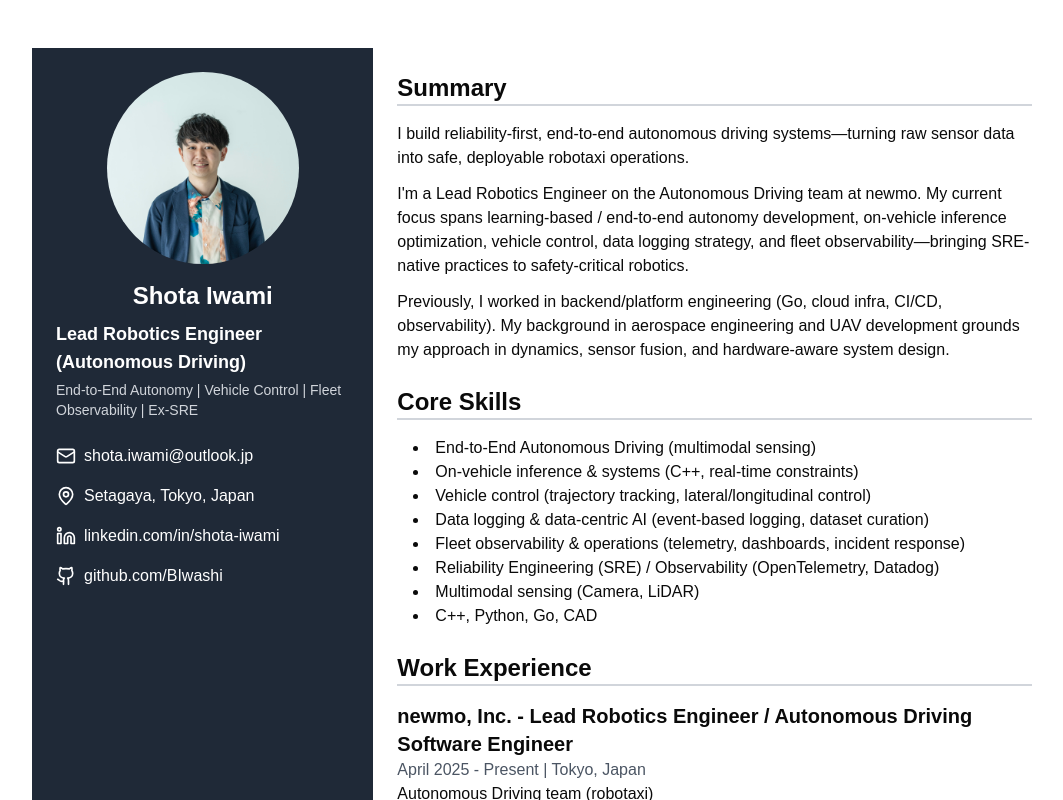
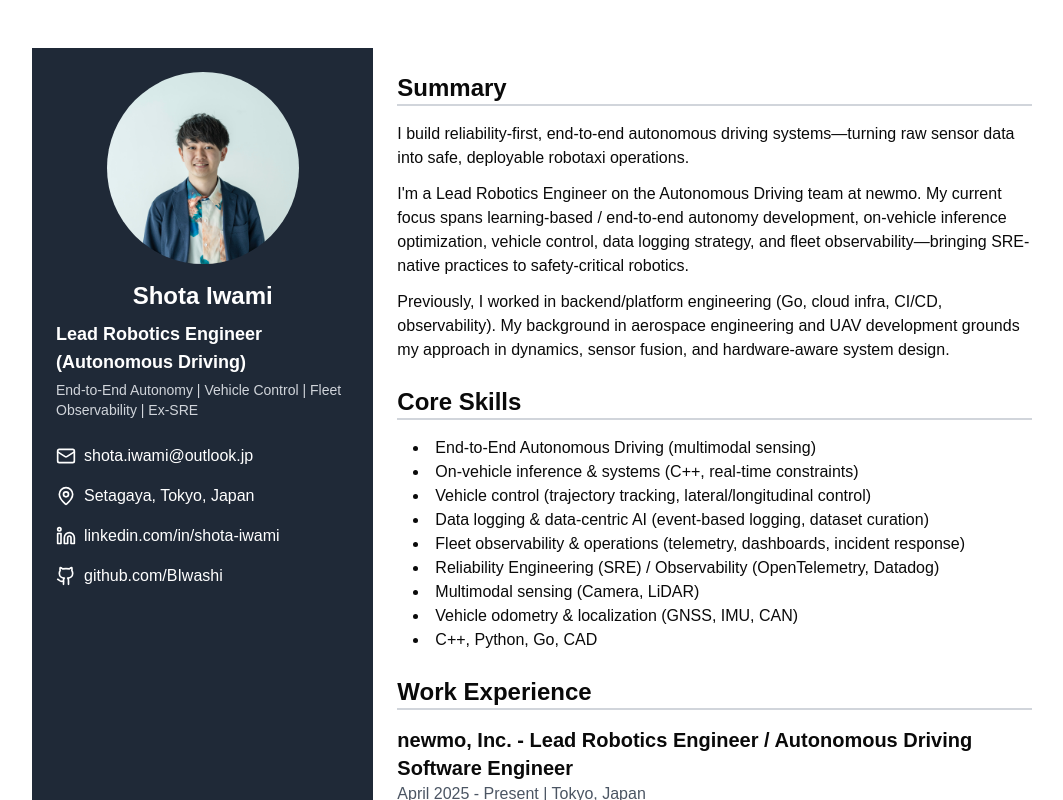
Before and after one commit to BIwashi/resume, a Next.js app: page / in a window 1280 px wide. Shown: the top 800 px of the page, without its empty margins (96-1159 px from the left). Built offline with nearby package versions, Linux system fonts and the light colour scheme.

Commit message:
Add vehicle odometry & localization skills to resume

```diff
--- a/components/resume.tsx
+++ b/components/resume.tsx
@@ -73,6 +73,7 @@
                 <li>Fleet observability & operations (telemetry, dashboards, incident response)</li>
                 <li>Reliability Engineering (SRE) / Observability (OpenTelemetry, Datadog)</li>
                 <li>Multimodal sensing (Camera, LiDAR)</li>
+                <li>Vehicle odometry & localization (GNSS, IMU, CAN)</li>
                 <li>C++, Python, Go, CAD</li>
               </ul>
             </section>
```
